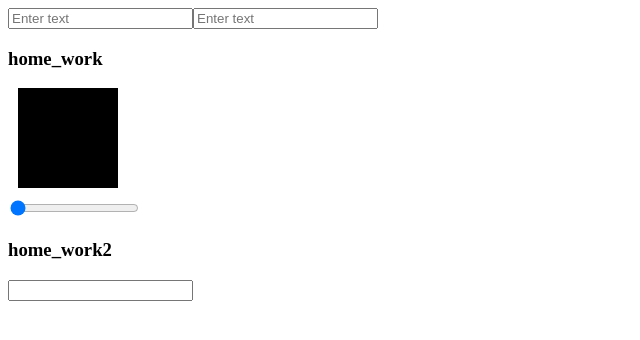
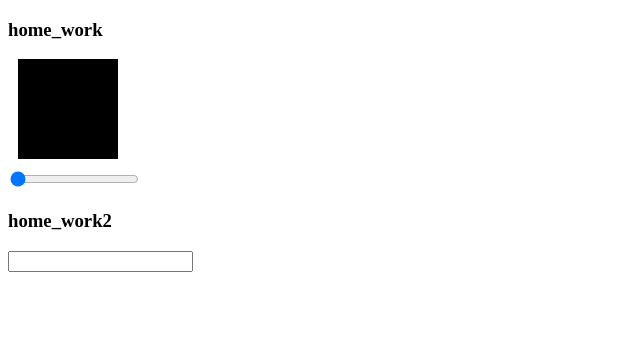
Before and after one commit to MadinaTadjidinova/my-first-app, a React (Create React App) app: page / in a window 1280 px wide. Shown: the top 340 px of the page, without its empty margins (0-640 px from the left). Built offline with nearby package versions, Linux system fonts and the light colour scheme.

Commit message:
Commit some propertys

```diff
--- a/src/App.js
+++ b/src/App.js
@@ -1,10 +1,10 @@
 // import { useState } from "react";
 
-// import React from "react";
+import React from "react";
 // import Switch from "./01.03.2021/Switch";
 // import Counter from "./01.03.2021/Counter";
 // import Name from "./01.03.2021/Name";
-import Text from "./01.03.2021/Text";
+// import Text from "./01.03.2021/Text";
 
 // import Form from "./home_work/Form";
 // import List from "./01.03.2021/List";
@@ -43,7 +43,7 @@ function App() {
           </ul>
         ))}
       </div> */}
-      <Text />
+      {/* <Text /> */}
 
       {/* <List/>
       <hr />
```
